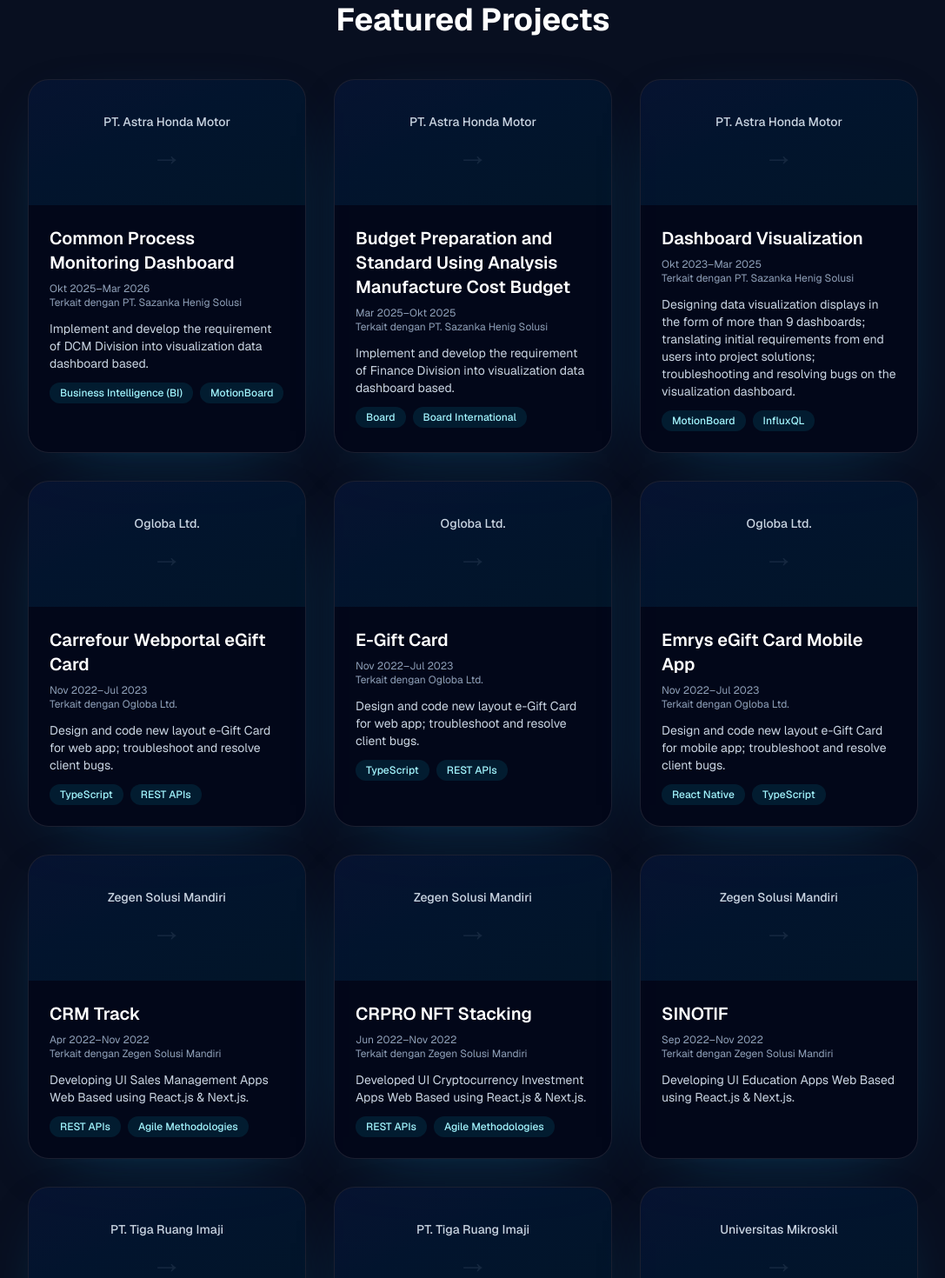
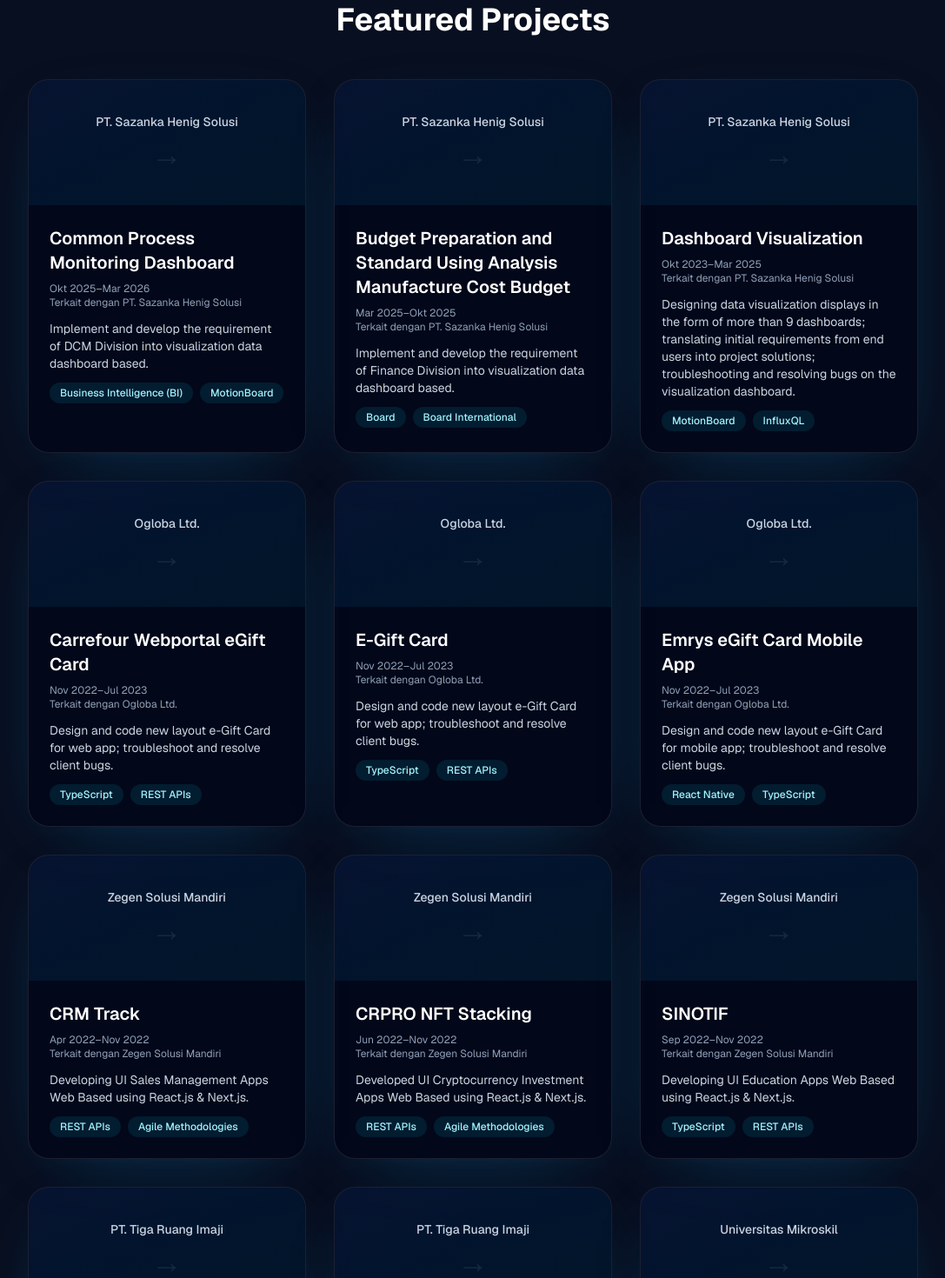
Before and after one commit to imaha7/imaha7-profile, a Next.js app: page / in a window 1280 px wide. Shown: the part 2440-3910 px from the top of the page at 87% size, without its empty margins (96-1183 px from the left). Built offline with nearby package versions, Linux system fonts and the light colour scheme.

Commit message:
Change title item featured projects

```diff
--- a/app/page.tsx
+++ b/app/page.tsx
@@ -19,7 +19,7 @@
     {
       id: 1,
       title: "Common Process Monitoring Dashboard",
-      client: "PT. Astra Honda Motor",
+      client: "PT. Sazanka Henig Solusi",
       period: "Okt 2025–Mar 2026",
       relation: "Terkait dengan PT. Sazanka Henig Solusi",
       description: "Implement and develop the requirement of DCM Division into visualization data dashboard based.",
@@ -28,7 +28,7 @@
     {
       id: 2,
       title: "Budget Preparation and Standard Using Analysis Manufacture Cost Budget",
-      client: "PT. Astra Honda Motor",
+      client: "PT. Sazanka Henig Solusi",
       period: "Mar 2025–Okt 2025",
       relation: "Terkait dengan PT. Sazanka Henig Solusi",
       description: "Implement and develop the requirement of Finance Division into visualization data dashboard based.",
@@ -37,7 +37,7 @@
     {
       id: 3,
       title: "Dashboard Visualization",
-      client: "PT. Astra Honda Motor",
+      client: "PT. Sazanka Henig Solusi",
       period: "Okt 2023–Mar 2025",
       relation: "Terkait dengan PT. Sazanka Henig Solusi",
       description:
@@ -96,7 +96,7 @@
       period: "Sep 2022–Nov 2022",
       relation: "Terkait dengan Zegen Solusi Mandiri",
       description: "Developing UI Education Apps Web Based using React.js & Next.js.",
-      skills: [],
+      skills: ["TypeScript", "REST APIs"],
     },
     {
       id: 10,
```
